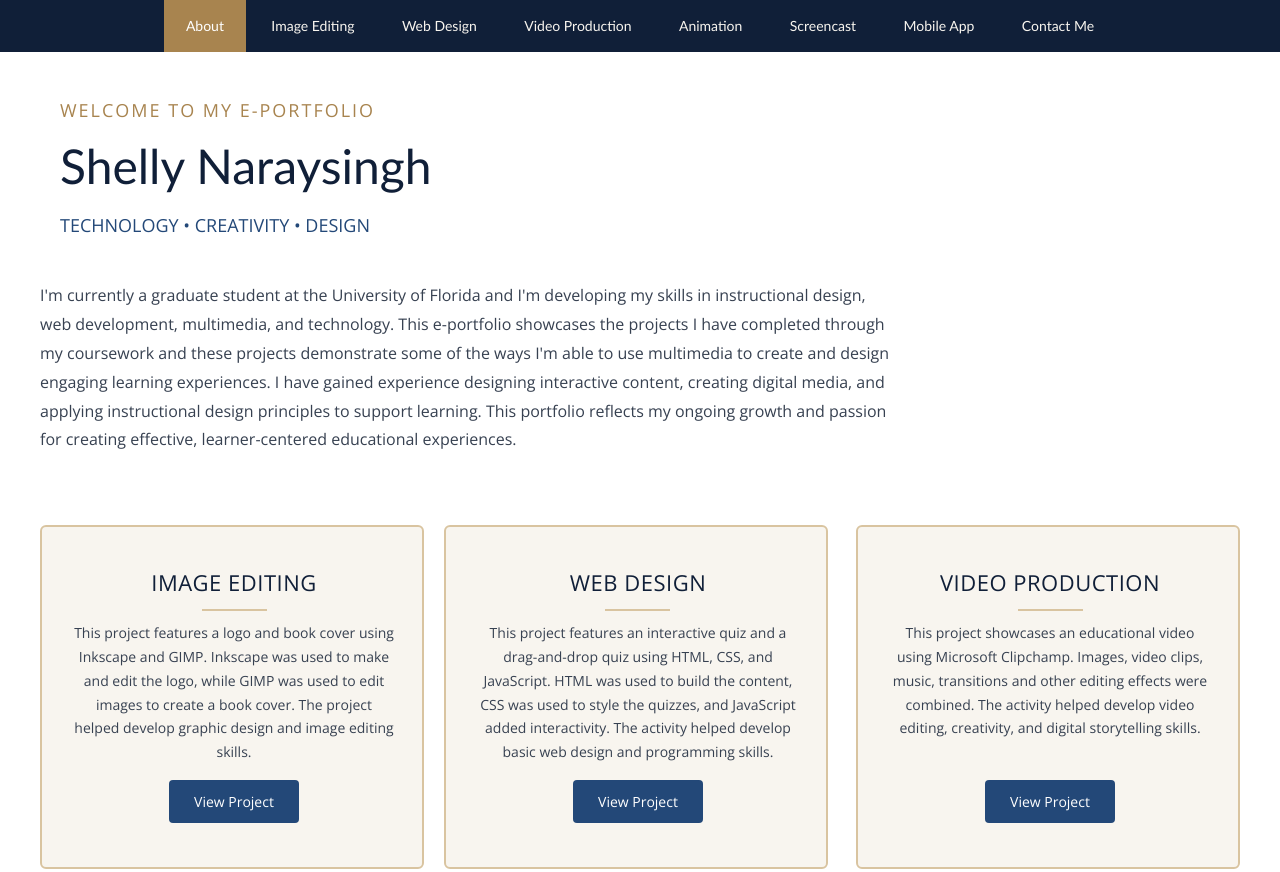
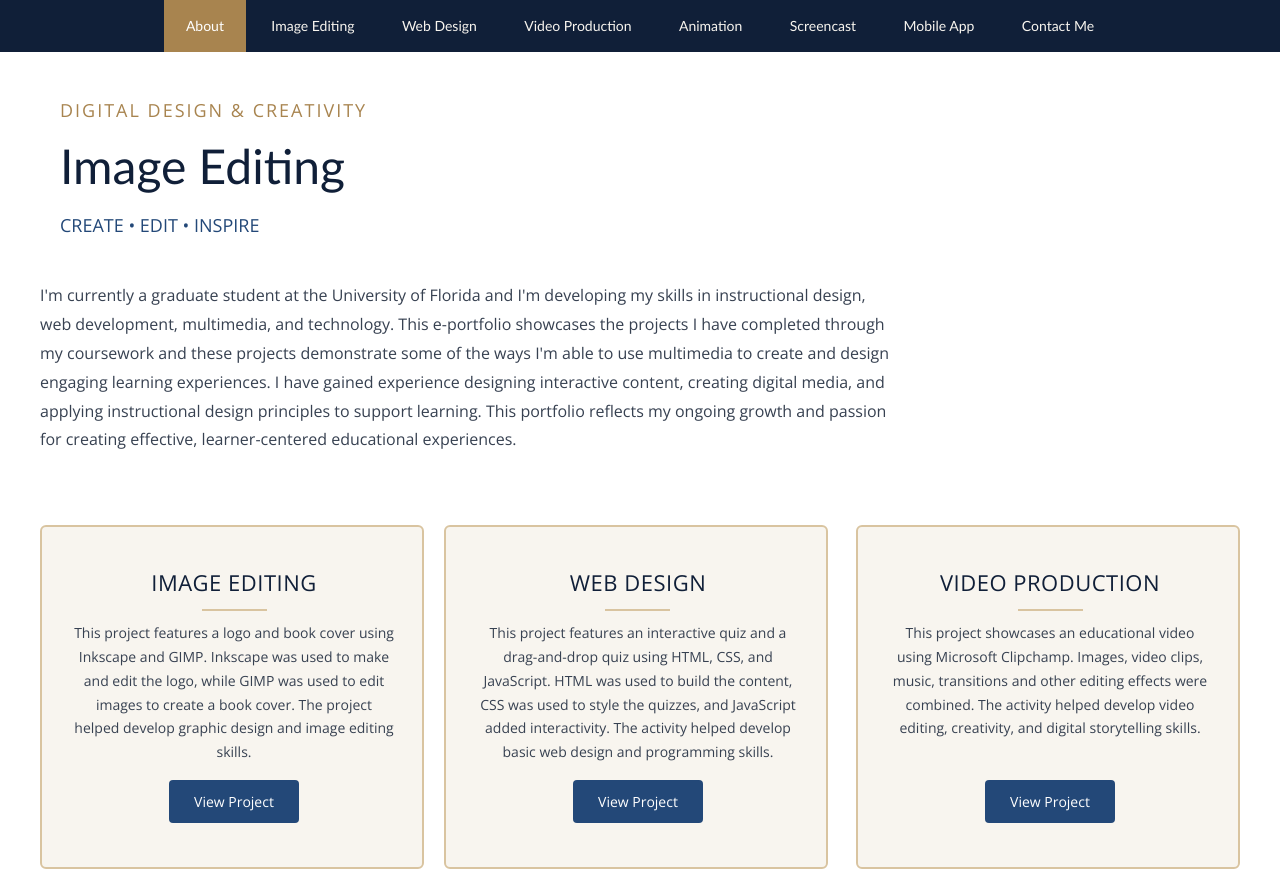
Before and after one commit to snaraysingh/e-portfolio-template, a plain HTML site: page image.html in a window 1280 px wide. Shown: the top 872 px of the page. Drawn offline with nearby package versions, Linux system fonts and the light colour scheme.

Commit message:
Update image.html

```diff
--- a/image.html
+++ b/image.html
@@ -50,10 +50,10 @@ Released   : 20130406
 	</div>
 	<div id="logo" class="container">
 		<!-- THIS IS WHERE YOU CUSTOMIZE THE HEADER FOR EACH PAGE. -->
-        <h2>Welcome to My E-Portfolio</h2>
-		<h1>Shelly Naraysingh</h1>
+        <h2>DIGITAL DESIGN & CREATIVITY</h2>
+		<h1>Image Editing</h1>
 		<!-- THIS IS WHERE YOU CUSTOMIZE THE SUBHEADER FOR EACH PAGE. -->
-        <p>TECHNOLOGY • CREATIVITY • DESIGN</p>
+        <p>CREATE • EDIT • INSPIRE</p>
 	</div>
 	<div id="page" class="container">
 		<div>
```
